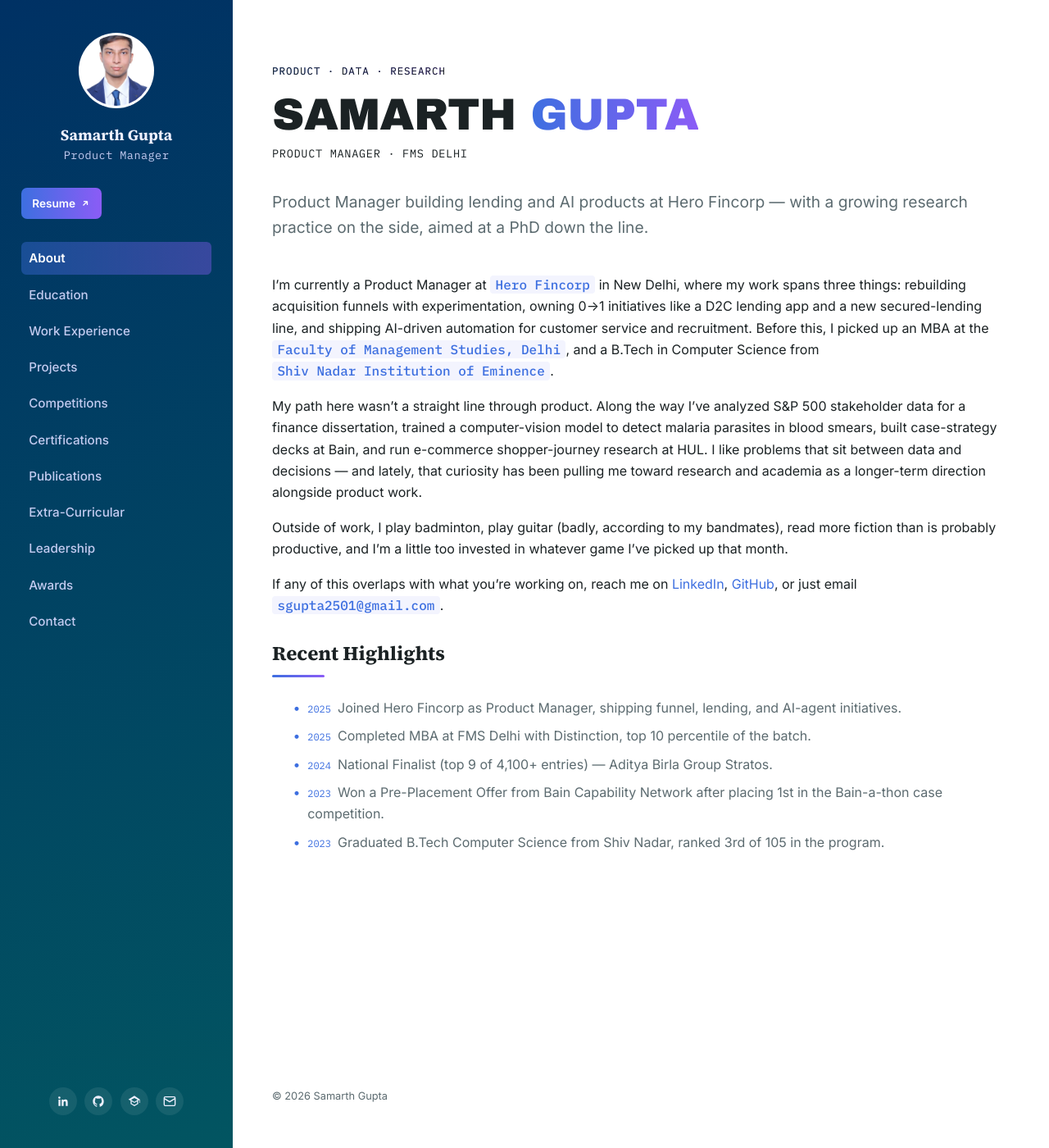
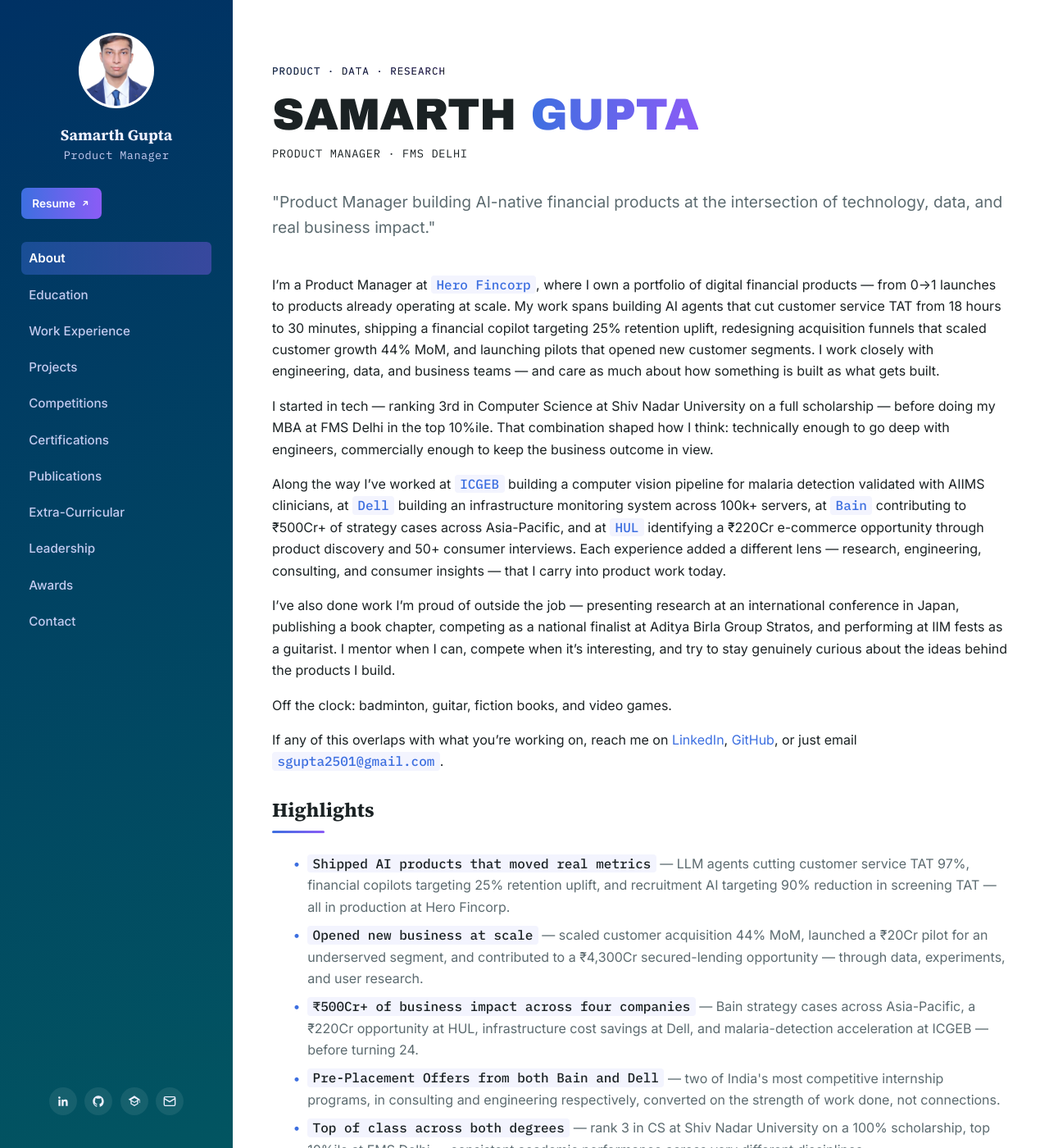
Before and after one commit to sgupta2501/sgupta2501.github.io, a Jekyll site: the page built from index.md, in a window 1280 px wide and 1400 px high. Shown: the whole window at 82% size. Built offline with Jekyll 4.4.1, drawn with Linux system fonts in a browser that asks for light colours; some of the changed text lies outside the part shown.

Commit message:
Content V1

```diff
--- a/assets/css/style.css
+++ b/assets/css/style.css
@@ -416,6 +416,7 @@
 .highlights li { padding-left: 1.4rem; position: relative; color: var(--muted); }
 .highlights li::before { content: "\2022"; color: var(--accent); position: absolute; left: 0.3rem; }
 .highlights .h-date { font-family: var(--font-mono); font-size: 0.75rem; color: var(--accent); margin-right: 0.5rem; }
+.highlights li strong { color: var(--ink); }
 
 /* Org / institution monogram badge (placeholder for real logos) */
 .org-badge {
--- a/index.md
+++ b/index.md
@@ -2,28 +2,33 @@
 layout: default
 title: About
 permalink: /
-description: Product Manager at Hero Fincorp. MBA, FMS Delhi. B.Tech CS, Shiv Nadar Institution of Eminence.
+description: Product Manager building AI-native financial products at the intersection of technology, data, and real business impact.
 ---
 
 <p class="eyebrow">Product · Data · Research</p>
 <p class="hero-name"><span class="fg">Samarth</span> <span class="lg">Gupta</span></p>
 <p class="hero-role">Product Manager · FMS Delhi</p>
-<p class="lede">Product Manager building lending and AI products at Hero Fincorp — with a growing research practice on the side, aimed at a PhD down the line.</p>
+<p class="lede">"Product Manager building AI-native financial products at the intersection of technology, data, and real business impact."</p>
 
-I'm currently a Product Manager at **Hero Fincorp** in New Delhi, where my work spans three things: rebuilding acquisition funnels with experimentation, owning 0→1 initiatives like a D2C lending app and a new secured-lending line, and shipping AI-driven automation for customer service and recruitment. Before this, I picked up an MBA at the **Faculty of Management Studies, Delhi**, and a B.Tech in Computer Science from **Shiv Nadar Institution of Eminence**.
+I'm a Product Manager at **Hero Fincorp**, where I own a portfolio of digital financial products — from 0→1 launches to products already operating at scale. My work spans building AI agents that cut customer service TAT from 18 hours to 30 minutes, shipping a financial copilot targeting 25% retention uplift, redesigning acquisition funnels that scaled customer growth 44% MoM, and launching pilots that opened new customer segments. I work closely with engineering, data, and business teams — and care as much about how something is built as what gets built.
 
-My path here wasn't a straight line through product. Along the way I've analyzed S&P 500 stakeholder data for a finance dissertation, trained a computer-vision model to detect malaria parasites in blood smears, built case-strategy decks at Bain, and run e-commerce shopper-journey research at HUL. I like problems that sit between data and decisions — and lately, that curiosity has been pulling me toward research and academia as a longer-term direction alongside product work.
+I started in tech — ranking 3rd in Computer Science at Shiv Nadar University on a full scholarship — before doing my MBA at FMS Delhi in the top 10%ile. That combination shaped how I think: technically enough to go deep with engineers, commercially enough to keep the business outcome in view.
 
-Outside of work, I play badminton, play guitar (badly, according to my bandmates), read more fiction than is probably productive, and I'm a little too invested in whatever game I've picked up that month.
+Along the way I've worked at **ICGEB** building a computer vision pipeline for malaria detection validated with AIIMS clinicians, at **Dell** building an infrastructure monitoring system across 100k+ servers, at **Bain** contributing to ₹500Cr+ of strategy cases across Asia-Pacific, and at **HUL** identifying a ₹220Cr e-commerce opportunity through product discovery and 50+ consumer interviews. Each experience added a different lens — research, engineering, consulting, and consumer insights — that I carry into product work today.
+
+I've also done work I'm proud of outside the job — presenting research at an international conference in Japan, publishing a book chapter, competing as a national finalist at Aditya Birla Group Stratos, and performing at IIM fests as a guitarist. I mentor when I can, compete when it's interesting, and try to stay genuinely curious about the ideas behind the products I build.
+
+Off the clock: badminton, guitar, fiction books, and video games.
 
 If any of this overlaps with what you're working on, reach me on [LinkedIn](https://linkedin.com/in/samarth-gupta-b932031b4), [GitHub](https://github.com/sgupta2501), or just email **sgupta2501@gmail.com**.
 
-## Recent Highlights
+## Highlights
 
 <ul class="highlights">
-  <li><span class="h-date">2025</span>Joined Hero Fincorp as Product Manager, shipping funnel, lending, and AI-agent initiatives.</li>
-  <li><span class="h-date">2025</span>Completed MBA at FMS Delhi with Distinction, top 10 percentile of the batch.</li>
-  <li><span class="h-date">2024</span>National Finalist (top 9 of 4,100+ entries) — Aditya Birla Group Stratos.</li>
-  <li><span class="h-date">2023</span>Won a Pre-Placement Offer from Bain Capability Network after placing 1st in the Bain-a-thon case competition.</li>
-  <li><span class="h-date">2023</span>Graduated B.Tech Computer Science from Shiv Nadar, ranked 3rd of 105 in the program.</li>
+  <li><strong>Shipped AI products that moved real metrics</strong> — LLM agents cutting customer service TAT 97%, financial copilots targeting 25% retention uplift, and recruitment AI targeting 90% reduction in screening TAT — all in production at Hero Fincorp.</li>
+  <li><strong>Opened new business at scale</strong> — scaled customer acquisition 44% MoM, launched a ₹20Cr pilot for an underserved segment, and contributed to a ₹4,300Cr secured-lending opportunity — through data, experiments, and user research.</li>
+  <li><strong>₹500Cr+ of business impact across four companies</strong> — Bain strategy cases across Asia-Pacific, a ₹220Cr opportunity at HUL, infrastructure cost savings at Dell, and malaria-detection acceleration at ICGEB — before turning 24.</li>
+  <li><strong>Pre-Placement Offers from both Bain and Dell</strong> — two of India's most competitive internship programs, in consulting and engineering respectively, converted on the strength of work done, not connections.</li>
+  <li><strong>Top of class across both degrees</strong> — rank 3 in CS at Shiv Nadar University on a 100% scholarship, top 10%ile at FMS Delhi — consistent academic performance across very different disciplines.</li>
+  <li><strong>Built wide, not just deep</strong> — National Finalist at Aditya Birla Group Stratos (4,100+ registrations), Band Finalist at IIM-L and IIM-I fests, international research presenter in Japan, Marico quiz winner, and mentor to 500+ school students on AI — the kind of range that doesn't fit neatly into a single box.</li>
 </ul>
```
